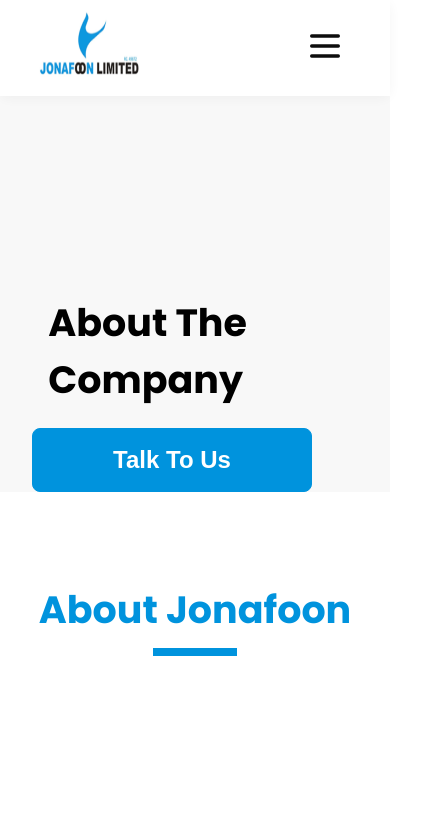
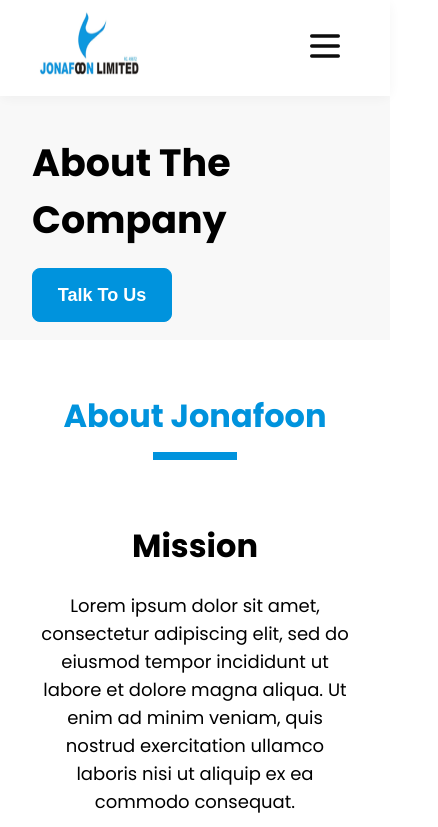
Before and after one commit to Shuaibu78/jonafoon, a Next.js app: page /about in a window 390 px wide. Shown: the top 827 px of the page, 438 px wide, since content can reach past the window. Built offline with nearby package versions, Linux system fonts and the light colour scheme.

Commit message:
implemented mobile view for home and about page

```diff
--- a/pages/about.jsx
+++ b/pages/about.jsx
@@ -8,10 +8,8 @@
 import CEO from "../img/ceo.jpeg";
 import {
   HeroContainer,
-  HeroTitle,
   HeroBtnContainer,
   TalkToUsBtn,
-  ImageWrap,
 } from "../styles/index";
 
 import {
@@ -30,6 +28,9 @@
   TeamMemberInfo,
   TeamMemberName,
   TeamMemberRole,
+  ImageWrap,
+  HeroTitle,
+  HeroSubTitle
 } from "../styles/about";
 
 const About = () => {
@@ -47,16 +48,9 @@
           <Image src={HeroImg} alt="construction" />
         </ImageWrap>
         <HeroTitle>
-          <div
-            style={{
-              display: "flex",
-              justifyContent: "center",
-              alignItems: "flex-end",
-              height: "280px",
-            }}
-          >
+          <HeroSubTitle>
             <h1 style={{ height: "auto", margin: 0 }}>About The Company</h1>
-          </div>
+          </HeroSubTitle>
           <HeroBtnContainer>
             <TalkToUsBtn>Talk To Us</TalkToUsBtn>
           </HeroBtnContainer>
--- a/pages/contact.jsx
+++ b/pages/contact.jsx
@@ -15,16 +15,16 @@
 
 import {
   HeroContainer,
-  HeroTitle,
   HeroBtnContainer,
   TalkToUsBtn,
-  ImageWrap,
 } from "../styles/index";
 
 import {
   AboutWrapper,
   AboutTitlecontainer,
   SectionTitle,
+  HeroTitle,
+  ImageWrap,
 } from "../styles/about";
 
 const Contact = () => {
--- a/pages/service.jsx
+++ b/pages/service.jsx
@@ -6,11 +6,11 @@
 import HeroImg from "../img/about.png";
 import {
   HeroContainer,
-  HeroTitle,
   HeroBtnContainer,
   TalkToUsBtn,
-  ImageWrap,
 } from "../styles/index";
+
+import { HeroTitle, ImageWrap } from "../styles/about";
 
 import {
   QuoteContainer,
--- a/styles/about.js
+++ b/styles/about.js
@@ -1,7 +1,8 @@
 import styled from 'styled-components';
-import { Colors, media } from "../components/constants/theme";
+import { Colors, media, FontSizes} from "../components/constants/theme";
 
 const { white, primaryColor, black } = Colors;
+const { titleFontSize } = FontSizes;
 const { mobile } = media;
 
 export const AboutWrapper = styled.section`
@@ -11,13 +12,71 @@
   flex-direction: column;
   width: 100%;
   padding-block: 5rem;
+
+  ${mobile}{
+    padding-block: 2.5rem;
+  }
+`;
+
+export const ImageWrap = styled.span`
+  box-sizing: content-box;
+  width: 100%;
+
+  span {
+    width: inherit !important;
+    height: 82vh !important;
+  }
+
+  ${mobile}{
+    display: none;
+  }
+`;
+
+export const HeroTitle = styled.div`
+  position: absolute;
+  top: 310px;
+  left: 134px;
+  z-index: 2;
+  color: ${white};
+
+    h1{
+      font-size: 50px;
+      width: 510px;
+      height: 230px;
+    }
+
+    p {
+      font-size: ${titleFontSize};
+      width: 640px;
+      height: 80px;
+  }
+
+  ${mobile}{
+    position: initial;
+    top: 0;
+    left: 0;
+    color: ${black};
+    padding-top: 8rem;
+    margin-inline: 2rem;
+
+    p {
+      font-size: 18px;
+      width: 90%;
+    }
+
+    h1 {
+      font-size: 38px;
+      width: 90%;
+      height: fit-content;
+    }
+  }
 `;
 
 export const AboutTitlecontainer = styled.div`
-display: flex;
-align-items: center;
-justify-content: center;
-flex-direction: column;
+  display: flex;
+  align-items: center;
+  justify-content: center;
+  flex-direction: column;
 `;
 
 export const TeamTtleContainer = styled(AboutTitlecontainer)``;
@@ -27,6 +86,11 @@
   color: ${primaryColor};
   line-height: 36px;
   margin-block: 20px;
+
+  ${mobile}{
+    font-size: 32px;
+    line-height: 32px;
+  }
 `;
 
 export const AboutContentContainer = styled.div`
@@ -36,26 +100,47 @@
   width: 70%;
   height: fit-content;
   margin-block: 150px;
+
+  ${mobile}{
+    width: 90%;
+    flex-direction: column;
+    margin-block: 50px;
+  }
 `;
 
 export const TeamMemberCardContainer = styled(AboutContentContainer)`
   width: 80%;
-    margin-block: 70px;
+  margin-block: 70px;
+
+  ${mobile}{
+    width: 90%;
+    margin-block: 50px;
+  }
 `;
 
 export const ContentCard = styled.div`
   width: 40%;
   display: flex;
   flex-direction: column;
-  align-items: flex-start;
+  align-items: center;
   height: inherit;
+
+  ${mobile}{
+    width: 90%;
+  }
 `;
 
 export const TeamMember = styled(ContentCard)`
   width: 30%;
   height: 550px;
+  align-items: flex-start;
   background-color: ${white};
   box-shadow: 0px 2px 15px rgb(0 0 0 / 5%);
+
+  ${mobile}{
+    width: 90%;
+    margin-bottom: 20px;
+  }
 `;
 
 export const TeamMemberImage = styled.div`
@@ -80,13 +165,31 @@
   font-size: 32px;
 `;
 
+export const HeroSubTitle = styled.div`
+  display: flex;
+  justify-content: center;
+  align-items: flex-end;
+  height: 280px;
+
+  ${mobile}{
+    height: 120px;
+    justify-content: flex-start;
+  }
+`;
+
 export const CardContent = styled.p`
   margin-block: 10px;
   font-size: 22px;
   color: ${ black };
   line-height: 33px;
   width: 80%;
-  text-align: left;
+  text-align: center;
+
+  ${mobile}{
+    width: 100%;
+    font-size: 18px;
+    line-height: 28px;
+  }
 `;
 
 export const TeamWrapper = styled.section`
@@ -101,7 +204,7 @@
 export const TeamMemberName = styled.p`
   line-height: 16px;
   font-size: 24px;
-  color: ${primaryColor};
+  color: ${black};
   font-weight: 500;
   text-align: left;
 `;
--- a/styles/footer.js
+++ b/styles/footer.js
@@ -1,13 +1,17 @@
 import styled from 'styled-components';
-import { Colors } from "../components/constants/theme";
+import { Colors, media } from "../components/constants/theme";
 import Image from "next/image";
 
-const { white, primaryColor } = Colors;
+const { white, primaryColor, black } = Colors;
 
 export const Container = styled.footer`
   width: 100%;
   height: fit-content;
   position: relative;
+
+  ${media.mobile}{
+    height: fit-content;
+  }
 `;
 
 export const ImageWrap = styled.span`
@@ -16,7 +20,12 @@
 
   span {
     width: inherit !important;
-    background-color: black;
+  }
+
+  ${media.mobile}{
+    span {
+      height: 895px !important;
+    }
   }
 `;
 
@@ -35,13 +44,18 @@
 export const FooterContent = styled.div`
   position: absolute;
   top: 60px;
-  left: 80px;
+  left: 40px;
   right: 80px;
   z-index: 2;
   color: ${white};
   display: flex;
   justify-content: space-between;
   align-items: flex-start;
+
+  ${media.mobile}{
+    flex-direction: column;
+    height: fit-content;
+  }
 `;
 
 export const TagWrapper = styled.div`
@@ -49,6 +63,11 @@
   display: flex;
   align-items: flex-start;
   flex-direction: column;
+
+  ${media.mobile}{
+    width: 90%;
+    margin-bottom: 20px;
+  }
 `;
 
 export const Subtitle = styled.h3`
@@ -56,6 +75,12 @@
   color: ${primaryColor};
   line-height: 30px;
   margin-block: 20px;
+
+  ${media.mobile}{
+    font-size: 20px;
+    line-height: 14px;
+    margin-block: 0px;
+  }
 `;
 
 export const SocialIcons = styled.div`
@@ -63,6 +88,16 @@
   align-items: center;
   justify-content: space-between;
   width: 60%;
+
+${media.mobile}{
+  margin-top: 0.8rem;
+  margin-bottom: 1rem;
+
+  span > img {
+    width: 30px !important;
+    height: 30px !important;
+  }
+}
 `;
 
 export const Links = styled.div`
@@ -73,6 +108,13 @@
   height: 294px;
   font-size: 24px;
   line-height: 33px;
+
+  ${media.mobile}{
+    margin-top: 1rem;
+    margin-bottom: 1rem;
+    font-size: 18px;
+    height: 170px;
+  }
 `;
 
 export const Contacts = styled(Links)`
@@ -80,8 +122,20 @@
   span > a {
     text-decoration: underline;
   }
+
+  ${media.mobile}{
+    p {
+      margin: 0px;
+    }
+  }
 `;
-export const Address = styled(Links)``;
+export const Address = styled(Links)`
+  ${media.mobile}{
+    p {
+      margin: 0px;
+    }
+  }
+`;
 
 export const CopywriteWrapper = styled.div`
   display: flex;
@@ -93,4 +147,11 @@
   p {
      font-size: 24px;
   }
+
+  ${media.mobile}{
+    width: 80%;
+    p {
+    font-size: 18px;
+    }
+  }
 `;
--- a/styles/index.js
+++ b/styles/index.js
@@ -12,6 +12,7 @@
 
   ${mobile}{
     background-color: #f8f8f8;
+    padding-bottom: 18px;
   }
 `;
 
@@ -49,7 +50,6 @@
   }
 
   ${mobile}{
-
     position: initial;
     top: 0;
     left: 0;
@@ -104,6 +104,12 @@
   padding-inline: 12px;
   margin-top: 20px;
   border-radius: 8px;
+
+  ${mobile}{
+    width: 140px;
+    font-size: 18px;
+    height: 54px;
+  }
 `;
 
 export const ProjectBtn = styled.button`
--- a/styles/navbar.js
+++ b/styles/navbar.js
@@ -113,6 +113,11 @@
   font-size: 48px;
   line-height: 110px;
   font-weight: 500;
+
+  ${mobile}{
+    font-size: 18px;
+    line-height: 70px;
+  }
 `;
 
 export const SocialLink = styled.div`
@@ -126,4 +131,9 @@
   font-size: 28px;
   line-height: 70px;
   font-weight: 500;
+
+    ${mobile}{
+    font-size: 16px;
+    line-height: 50px;
+  }
 `;
```
